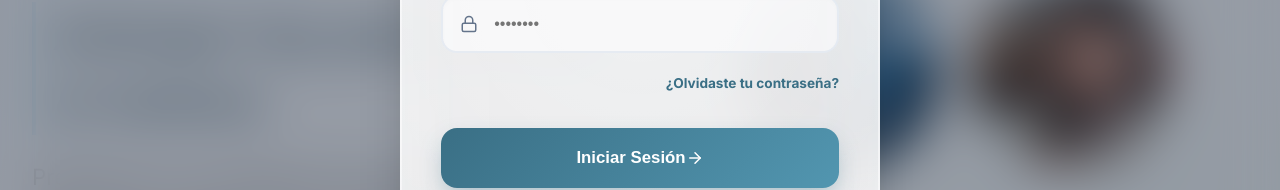
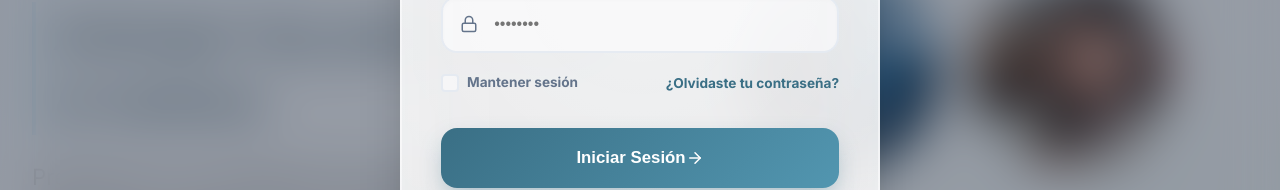
Before and after one commit to SIMPLY-JMANUEL/PrediVersa-V.1, a React (Vite) app in the folder frontend/: page / in a window 1280 px wide. Both pictures are taken after a click on the item "Inicio de Sesión". Shown: the part 424-614 px from the top of the page. Built offline with nearby package versions, Linux system fonts and the light colour scheme; no server answers.

Commit message:
feat(ui): anadir boton premium de recordar sesion en login

```diff
--- a/frontend/src/components/Login.jsx
+++ b/frontend/src/components/Login.jsx
@@ -36,7 +36,8 @@ function Login({ isOpen, onClose }) {
     name: '',
     phone: '',
     documentId: '',
-    role: 'Estudiante'
+    role: 'Estudiante',
+    rememberMe: false
   })
 
   const [error, setError] = useState('')
@@ -44,7 +45,8 @@ function Login({ isOpen, onClose }) {
   const [loading, setLoading] = useState(false)
 
   const handleChange = (e) => {
-    setFormData({ ...formData, [e.target.name]: e.target.value })
+    const value = e.target.type === 'checkbox' ? e.target.checked : e.target.value;
+    setFormData({ ...formData, [e.target.name]: value })
   }
 
   const handleSubmit = async (e) => {
@@ -108,7 +110,7 @@ function Login({ isOpen, onClose }) {
     setView('login')
     setError('')
     setSuccess('')
-    setFormData({ email: '', password: '', name: '', phone: '', documentId: '', role: 'Estudiante' })
+    setFormData({ email: '', password: '', name: '', phone: '', documentId: '', role: 'Estudiante', rememberMe: false })
   }
 
   if (!isOpen) return null
@@ -178,8 +180,21 @@ function Login({ isOpen, onClose }) {
                       required
                     />
                   </div>
-                  <div className="forgot-password-link">
-                    <span onClick={() => setView('forgot')}>¿Olvidaste tu contraseña?</span>
+                  <div className="login-options-row">
+                    <div className="remember-me-premium">
+                      <input
+                        type="checkbox"
+                        id="rememberMe"
+                        name="rememberMe"
+                        checked={formData.rememberMe}
+                        onChange={handleChange}
+                        disabled={loading}
+                      />
+                      <label htmlFor="rememberMe">Mantener sesión</label>
+                    </div>
+                    <div className="forgot-password-link">
+                      <span onClick={() => setView('forgot')}>¿Olvidaste tu contraseña?</span>
+                    </div>
                   </div>
                 </div>
               )}
--- a/frontend/src/styles/components/Login.css
+++ b/frontend/src/styles/components/Login.css
@@ -254,9 +254,62 @@
   transform: translateY(1px);
 }
 
+.login-options-row {
+  display: flex;
+  justify-content: space-between;
+  align-items: center;
+  margin-top: 0.5rem;
+}
+
+.remember-me-premium {
+  display: flex;
+  align-items: center;
+  gap: 8px;
+}
+
+.remember-me-premium input[type="checkbox"] {
+  appearance: none;
+  width: 18px;
+  height: 18px;
+  border: 2px solid rgba(226, 232, 240, 0.8);
+  border-radius: 4px;
+  background: rgba(255, 255, 255, 0.5);
+  cursor: pointer;
+  transition: all var(--smooth);
+  position: relative;
+}
+
+.remember-me-premium input[type="checkbox"]:checked {
+  background: var(--primary);
+  border-color: var(--primary);
+}
+
+.remember-me-premium input[type="checkbox"]:checked::after {
+  content: '✓';
+  position: absolute;
+  color: white;
+  font-size: 13px;
+  font-weight: 900;
+  top: 50%;
+  left: 50%;
+  transform: translate(-50%, -50%);
+}
+
+.remember-me-premium label {
+  font-size: 0.85rem;
+  font-weight: 700;
+  color: var(--text-muted);
+  cursor: pointer;
+  user-select: none;
+  transition: color var(--smooth);
+}
+
+.remember-me-premium:hover label {
+  color: var(--text-main);
+}
+
 .forgot-password-link {
   text-align: right;
-  margin-top: 0.5rem;
 }
 
 .forgot-password-link span {
```
